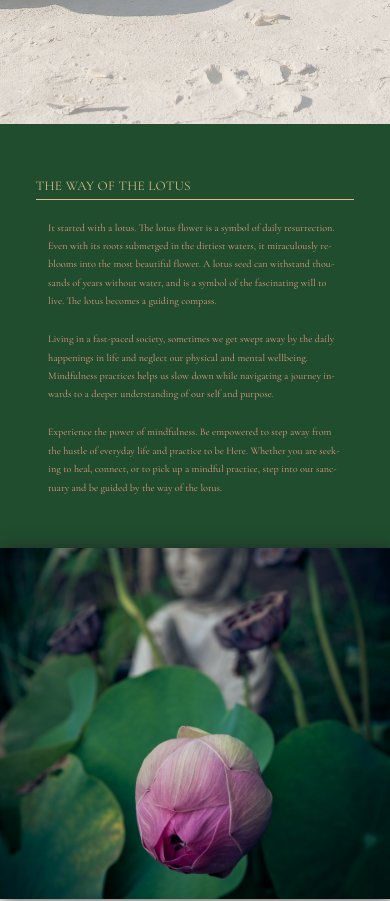
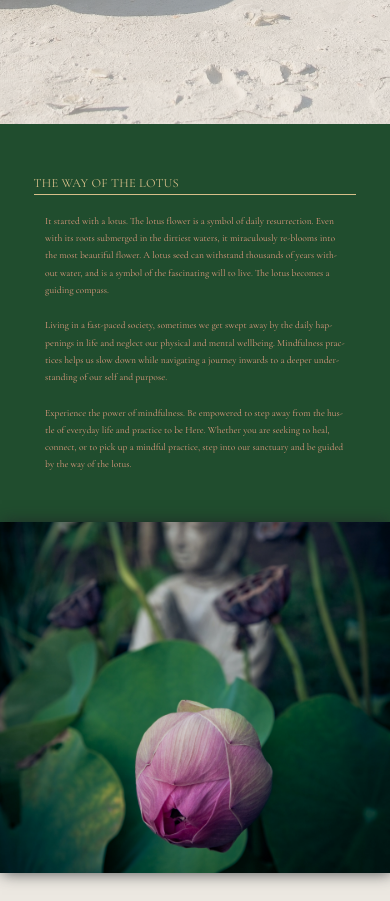
Before and after one commit to jieqiangt/the-hush-retreat, a Next.js app: page /discover in a window 390 px wide. Shown: the part 720-1621 px from the top of the page. Built offline with nearby package versions, Linux system fonts and the light colour scheme.

Commit message:
- reduced font size for phone - add media queries for lotus section to respond to small and short devices

```diff
--- a/sass/base/_base.scss
+++ b/sass/base/_base.scss
@@ -27,6 +27,10 @@ html {
 
   @include media-queries(phone-xl) {
     font-size: 32%;
+  }
+
+  @include media-queries(phone-xl) {
+    font-size: 30%;
   }
 }
 
--- a/sass/pages/discover.module.scss
+++ b/sass/pages/discover.module.scss
@@ -82,6 +82,13 @@
     height: auto;
   }
 
+  @include media-queries(device-sm-short) {
+    display: flex;
+    flex-direction: column;
+    @include description--section(80vw);
+    height: auto;
+  }
+
   @include media-queries(tab-xl-pot) {
     height: 68vh;
   }
@@ -137,6 +144,11 @@
     @include media-queries(tab-short-land) {
       margin: 12rem -10rem 12rem 4rem;
     }
+
+    @include media-queries(device-sm-short) {
+      flex: 100 1 70vh;
+    }
+
   }
 
   &--aside {
@@ -382,10 +394,6 @@
       margin: 34rem 0rem;
     }
 
-    // @include media-queries(tab-lg-land) {
-    //   margin: 34rem 0rem;
-    // }
-
     @include media-queries(tab-land) {
       margin: 0rem;
       order: 2;
```
